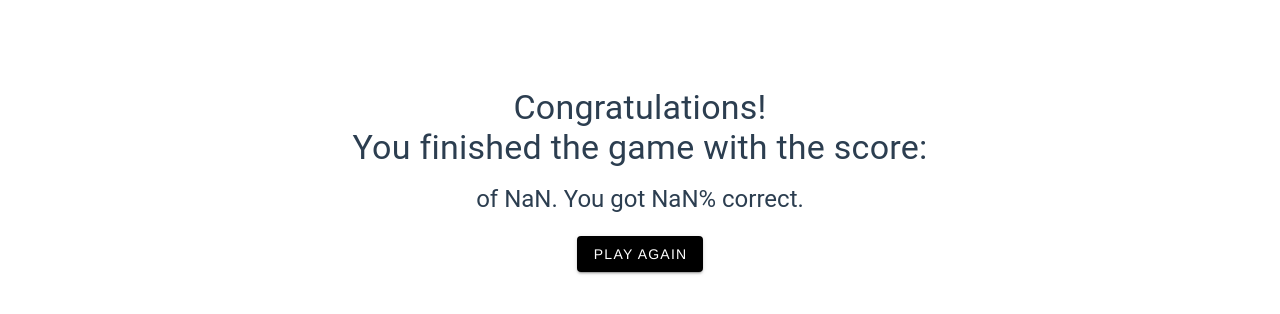
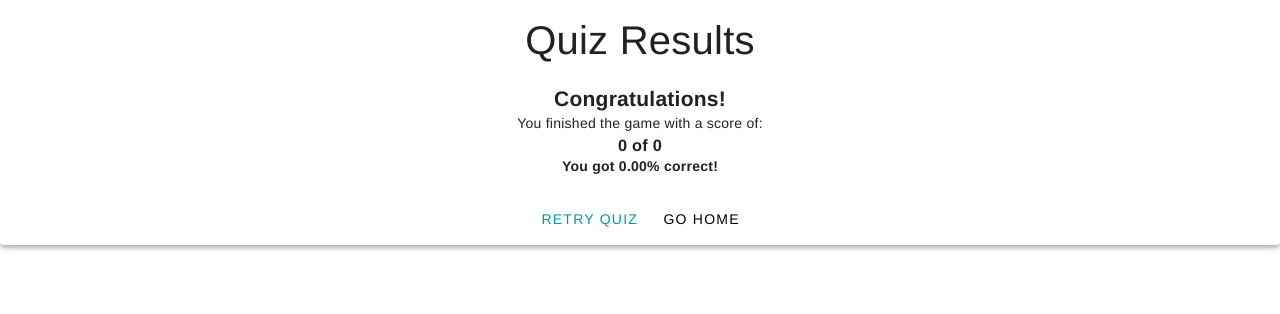
Before and after one commit to IrinaBubela/quiz-vue-app, a Vue app: page /result in a window 1280 px wide. Shown: the top 314 px of the page. Built offline with nearby package versions, Linux system fonts and the light colour scheme.

Commit message:
added 'return to previuos question and being able to see selected result' functionality

```diff
--- a/package.json
+++ b/package.json
@@ -16,6 +16,7 @@
     "lodash": "^4.17.21",
     "vue": "^3.2.13",
     "vue-class-component": "^8.0.0-0",
+    "vue-progress-bar": "^1.0.1",
     "vue-router": "^4.0.3",
     "vuex": "^4.0.0"
   },
--- a/src/components/QuizTrueFalse.vue
+++ b/src/components/QuizTrueFalse.vue
@@ -5,6 +5,11 @@
     </v-card-title>
     <v-card-text primary-title class="pt-2">
       <p>Question no. {{ currentIndex + 1 }}</p>
+      <v-progress-linear class="mt-2" color="cyan-darken-2" v-model="progress" height="25">
+        <template v-slot:default="{ value }">
+          <strong>{{ Math.ceil(value) }}%</strong>
+        </template>
+      </v-progress-linear>
     </v-card-text>
     <v-spacer></v-spacer>
     <v-card>
@@ -16,24 +21,22 @@
       </v-card-text>
       <v-spacer></v-spacer>
       <v-card-actions>
-        <v-radio-group label="Select the correct answer" column v-model="answered">
-          <v-radio off-icon="mdi-radiobox-blank"
-          on-icon="mdi-radiobox-marked" label="True" value="True"></v-radio>
-          <v-radio off-icon="mdi-radiobox-blank"
-          on-icon="mdi-radiobox-marked" label="False" value="False"></v-radio>
+        <v-radio-group v-model="answered" @change="saveAnswer">
+          <v-radio label="True" value="True"></v-radio>
+          <v-radio label="False" value="False"></v-radio>
         </v-radio-group>
       </v-card-actions>
     </v-card>
     <v-card-actions class="d-flex justify-space-around">
-      <v-btn @click="exit" elevation="2" color="error" size="x-large">Exit</v-btn>
-      <v-btn @click="next" elevation="2" color="black" size="x-large">Next</v-btn>
+      <v-btn @click="previous" elevation="2" color="grey lighten-1" size="x-large">Previous</v-btn>
+      <v-btn @click="exit" elevation="2" color="black" size="x-large">Exit</v-btn>
+      <v-btn @click="next" elevation="2" color="cyan-darken-2" size="x-large">Next</v-btn>
     </v-card-actions>
   </v-card>
 </template>
 
-
 <script setup lang="ts">
-import { ref, watch, onMounted } from 'vue';
+import { ref, onMounted, watch } from 'vue';
 import axios from 'axios';
 import { useRouter } from 'vue-router';
 import { useStore as useVuexStore } from 'vuex';
@@ -50,6 +53,8 @@ const currentIndex = ref(0);
 const answered = ref<string | null>(null);
 const correctAnswer = ref<string | null>(null);
 const correct = ref(0);
+const progress = ref(0);
+const answers = ref<string[]>([]);
 
 const router = useRouter();
 const store = useVuexStore();
@@ -62,27 +67,30 @@ const getAPIquestions = async () => {
   try {
     const response = await axios.get(url);
     questions.value = response.data;
+    updateProgress();
+    loading.value = false; // Set loading to false once data is fetched
   } catch (err) {
     console.error("Server Error:", err);
   }
 };
 
 const getQuestion = () => {
-  const question = questions.value.results[currentIndex.value].question;
-  currentQuestion.value = question
-    .replace(/(&quot;)/g, " ")
-    .replace(/(&#039;)/g, "'");
-  loading.value = false;
+  if (questions.value && questions.value.results.length > 0) {
+    const question = questions.value.results[currentIndex.value].question;
+    currentQuestion.value = question
+      .replace(/(&quot;)/g, " ")
+      .replace(/(&#039;)/g, "'");
+    answered.value = answers.value[currentIndex.value] || null;
+  }
 };
 
 const getCorrectAnswer = () => {
-  correctAnswer.value = questions.value.results[currentIndex.value].correct_answer;
-  console.log('getCorrectAnswer', correctAnswer.value);
+  if (questions.value && questions.value.results.length > 0) {
+    correctAnswer.value = questions.value.results[currentIndex.value].correct_answer;
+  }
 };
 
 const answerClass = () => {
-  console.log('answerClass', correctAnswer.value, answered.value);
-
   if (!correctAnswer.value || !answered.value) return;
   if (correctAnswer.value === answered.value) {
     correct.value++;
@@ -91,29 +99,52 @@ const answerClass = () => {
 
 const next = () => {
   if (!answered.value) {
-    answerClass();
     alert("You didn't select a value");
     return;
   }
+  answerClass();
+  saveAnswer();
   if (currentIndex.value >= parseInt(props.quizArr[0]) - 1) {
-    answerClass();
-    store.commit("updateResults", correct.value);
+    store.commit("updateResults", {
+      score: correct.value,
+      total: parseInt(props.quizArr[0])
+    });
     router.push("/result");
   } else {
-    answerClass();
     currentIndex.value++;
     getQuestion();
-    console.log(correctAnswer.value);
-    console.log(answered.value);
+    updateProgress();
   }
 };
 
 const exit = () => {
+  store.dispatch('resetQuiz');
   router.push("/");
 };
 
-watch(currentQuestion, () => {
-  answered.value = null;
+const previous = () => {
+  saveAnswer(); // Save the answer before moving to the previous question
+  if (currentIndex.value > 0) {
+    currentIndex.value--;
+    getQuestion();
+    updateProgress();
+  }
+};
+
+const updateProgress = () => {
+  if (!questions.value || questions.value.results.length === 0) return;
+  progress.value = ((currentIndex.value + 1) / questions.value.results.length) * 100;
+};
+
+const saveAnswer = () => {
+  if (answered.value !== null) {
+    answers.value[currentIndex.value] = String(answered.value);
+  }
+};
+
+// Watcher to ensure answers are saved correctly when navigating between questions
+watch([currentIndex, answered], () => {
+  saveAnswer();
 });
 
 onMounted(async () => {
--- a/src/store/index.ts
+++ b/src/store/index.ts
@@ -3,27 +3,42 @@ import { createStore } from 'vuex'
 export default createStore({
   state: {
     data: '',
-    results: '',
-
+    results: {
+      score: 0,
+      total: 0
+    },
+    quizArr: [],
   },
   getters: {
   },
   mutations: {
     getData(state, newData) {
-      console.log('getData', newData);
-
       state.data = '',
         state.data += newData;
-        console.log('state.data', state.data);
+    },
+    updateResults(state, { score, total }) {
+      state.results = {
+        score,
+        total
+      };
+    },
+    setQuizArr(state, payload) {
+      state.quizArr = payload;
+    },
+    resetState(state) {
+      state.data = '';
+      state.results = {
+        score: 0,
+        total: 0
+      };
+      state.quizArr = [];
+    },
 
-    },
-    updateResults(state, score) {
-      console.log('updateResults', score);
-      state.results = '';
-      state.results += score;
-    }
   },
   actions: {
+    resetQuiz({ commit }) {
+      commit('resetState');
+    },
   },
   modules: {
   }
--- a/src/views/HomeView.vue
+++ b/src/views/HomeView.vue
@@ -21,18 +21,16 @@
       </v-card-actions>
 
       <v-card-actions>
-        <v-select v-model="question_type" :items="itemOptions" item-value="value" item-title="label" label="Question Type" outlined dense class="modern-select"
-          hide-details></v-select>
+        <v-select v-model="question_type" :items="itemOptions" item-value="value" item-title="label"
+          label="Question Type" outlined dense class="modern-select" hide-details></v-select>
       </v-card-actions>
 
       <v-card-actions class="pt-4 justify-end">
         <v-btn elevation="6" :loading="loading5" color="black" class="ma-2 white--text submit-btn" variant="outlined"
-          :disabled="!validated" @click="selected" large>
-          <router-link style="text-decoration: none; color: inherit;" to='/quiz'>
-            Start Game!
-          </router-link>
+          :disabled="!validated" @click="startGame" large>
+          Start Game!
         </v-btn>
-      </v-card-actions>
+        </v-card-actions>
     </v-card>
   </v-container>
 </template>
@@ -100,10 +98,9 @@
 }
 </style>
 
-
-
 <script setup lang="ts">
 import { ref, computed } from 'vue';
+import { useRouter } from 'vue-router';
 import { useStore } from 'vuex';
 
 interface ItemOption {
@@ -116,27 +113,41 @@ const itemOptions: ItemOption[] = [
   { label: 'True or False', value: 'boolean' }
 ];
 
-const store = useStore();
-
-const question_length = ref('');
-const level = ref('');
-const question_type = ref('');
-const items = ['Multiple', 'True or False'];
-const selection = ref<string[]>([]);
-const loading5 = ref(false);
-
 const difficultyLevels = [
   { label: 'Easy', value: 'easy' },
   { label: 'Medium', value: 'medium' },
   { label: 'Hard', value: 'hard' }
 ];
 
+const store = useStore();
+const router = useRouter();
+
+const question_length = ref('');
+const level = ref('');
+const question_type = ref('');
+const selection = ref<string[]>([]);
+const loading5 = ref(false);
 const validated = computed(() => question_type.value !== '' && Number(question_length.value) >= 5 && level.value !== '');
 
 function selected() {
-
   selection.value.push(question_length.value, level.value, question_type.value);
   store.commit("getData", selection.value);
-  console.log('selected', selection.value);
+}
+
+async function startGame() {
+  if (!validated.value) return;
+
+  loading5.value = true;
+  selection.value.push(question_length.value, level.value, question_type.value);
+  store.commit("getData", selection.value);
+
+  try {
+    await new Promise(resolve => setTimeout(resolve, 500));
+    await router.push('/quiz');
+  } catch (error) {
+    console.error('Navigation error:', error);
+  } finally {
+    loading5.value = false;
+  }
 }
 </script>
--- a/src/views/QuizView.vue
+++ b/src/views/QuizView.vue
@@ -21,7 +21,6 @@
 onMounted(() => {
   const quizType = store.state.data as string;
   quizArr.value = quizType.split(",");
-    console.log(quizArr, 'quizArr');
-
+  store.commit('setQuizArr', quizArr.value);
 });
 </script>
--- a/src/views/ResultView.vue
+++ b/src/views/ResultView.vue
@@ -1,47 +1,40 @@
 <template>
-    <v-container class="py-6 py-lg-12 text-center">
-      <h3 class="text-h4 mt-10">
-        Congratulations!
-        <br/>
-        You finished the game with the score:
-      </h3>
-      <h2 class="text-h6 text-sm-h5 secondary--text mt-4 w-full w-md-8-12 w-xl-half mx-auto">
-        {{ results[1] }} of {{ results[0] }}. You got {{ percent }}% correct.
-      </h2>
-      <div class="mt-4">
-        <v-btn x-large class="my-1 mx-sm-1 w-full w-sm-auto" color="black" @click="newGame">
-          Play Again
-        </v-btn>
-      </div>
-    </v-container>
+  <v-card elevation="4">
+    <v-card-title primary-title class="rounded-card mb-1">
+      <h1 class="font-weight-thin">Quiz Results</h1>
+    </v-card-title>
+    <v-card-text class="text-center">
+      <h2 class="display-1">Congratulations!</h2>
+      <p>You finished the game with a score of:</p>
+      <h3>{{ score }} of {{ total }}</h3>
+      <h4>You got {{ percentage }}% correct!</h4>
+    </v-card-text>
+    <v-card-actions class="justify-center">
+      <v-btn @click="retry" color="cyan-darken-2">Retry Quiz</v-btn>
+      <v-btn @click="goHome" color="black">Go Home</v-btn>
+    </v-card-actions>
+  </v-card>
 </template>
 
 <script setup lang="ts">
-  import { ref, onMounted } from 'vue';
+import { computed } from 'vue';
+import { useStore } from 'vuex';
 import { useRouter } from 'vue-router';
-  import { useStore } from 'vuex';
 
+const store = useStore();
 const router = useRouter();
-  const store = useStore();
 
-  const results = ref<number[]>([]);
-  const percent = ref<number | null>(null);
+const results = store.state.results;
+const score = results.score;
+const total = results.total;
+const percentage = computed(() => (total > 0 ? (score / total) * 100 : 0).toFixed(2));
 
-  const calculatePercentage = (numA: number, numB: number) => {
-    return Math.round((numA / numB) * 100);
+const retry = () => {
+  store.dispatch('resetQuiz');
+  router.push("/");
 };
 
-  const newGame = () => {
-    router.push('/');
+const goHome = () => {
+  router.push("/");
 };
-
-  onMounted(() => {
-    const quizType = store.state.data;
-    const resultsData = store.state.results;
-    const quizArr = quizType.split(",");
-    console.log(quizArr, resultsData);
-
-    results.value = [parseInt(quizArr[0]), resultsData];
-    percent.value = calculatePercentage(results.value[1], results.value[0]);
-  });
 </script>
```
Also changed, not shown: src/components/QuizMultipleChoice.vue (+54 -23 lines), src/models/index.ts (added, +13 -0 lines), 1 other file (tests, documents, lock files or other folders). Lines whose indentation alone changed are shown as unchanged.
